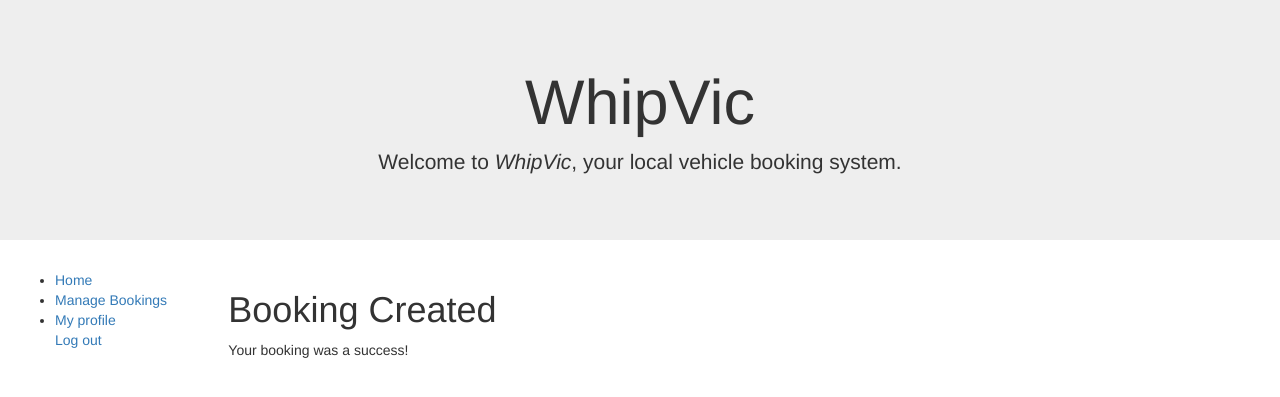
After one commit to KRT2305/SENG330, a Django app: template Project/car_share/auto/templates/booking_created.html in a window 1280 px wide. The commit adds this page. Shown: the top 397 px of the page. Run offline with Django 3.2, Linux system fonts and the light colour scheme; the template is opened without the code that fills it, so the values that code supplies are empty; some libraries are stand-ins or nearby versions.

Commit message:
fixed my bookings table and added booking success template

```diff
--- /dev/null
+++ b/Project/car_share/auto/templates/booking_created.html
@@ -0,0 +1,8 @@
+{% extends "base_generic.html" %}
+
+{% block content %}
+
+<h1>Booking Created</h1>
+<p>Your booking was a success!</p>
+
+{% endblock %}
--- a/Project/car_share/auto/templates/my_bookings.html
+++ b/Project/car_share/auto/templates/my_bookings.html
@@ -12,7 +12,6 @@
 			    <table class="table">
 				  <thead>
 				    <tr>
-				      <th scope="col">#</th>
 				      <th scope="col">Customer</th>
 				      <th scope="col">Vehicle</th>
 				      <th scope="col">Depot</th>
@@ -23,15 +22,14 @@
 				{% for booking in booking_list %}
 					  <tbody>
 					    <tr>
-					      <th scope="row">1</th>
 					      <td>{{ booking.customer }}</td>
 					      <td>{{ booking.vehicle }}</td>
 					      <td>{{ booking.depot }}</td>
 					      <td>{{ booking.booking_time }}</td>
 					    </tr>
+					  {% endfor %}
 					  </tbody>
 					</table>
-				{% endfor %}
 			</div>
 			{% endblock %}
 		</div>
```
